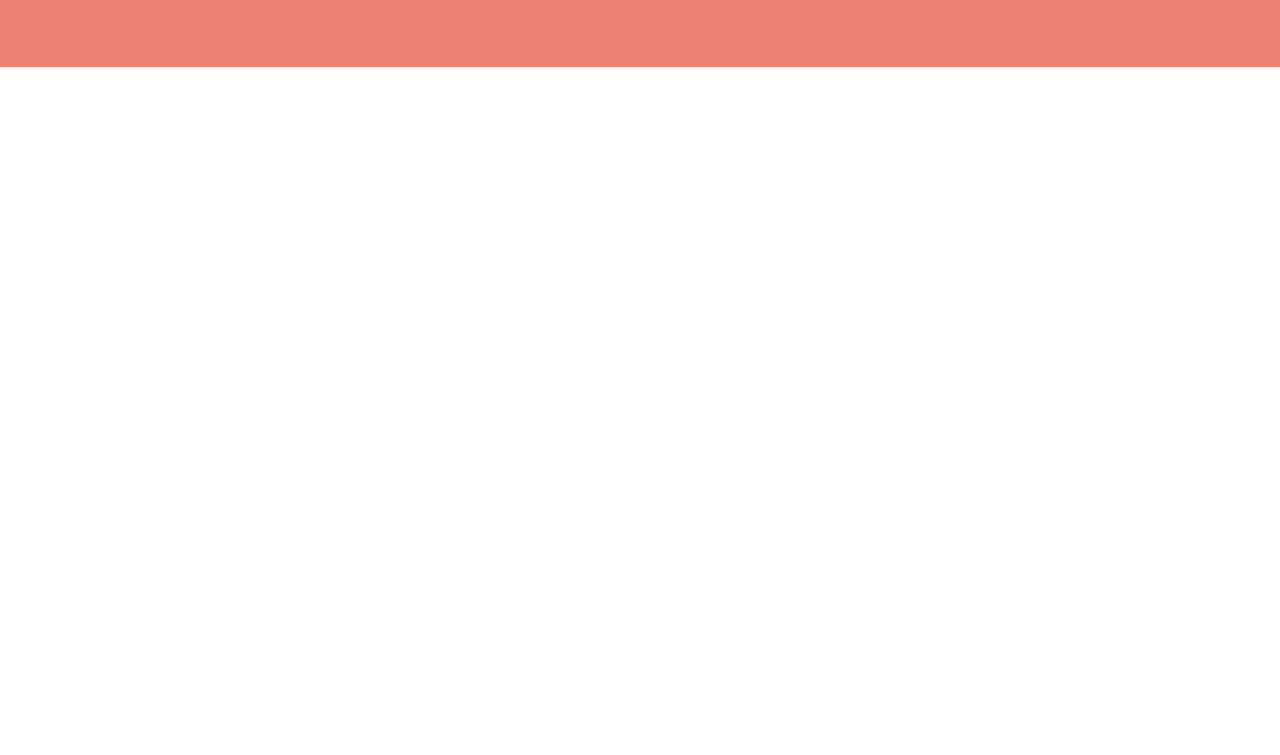
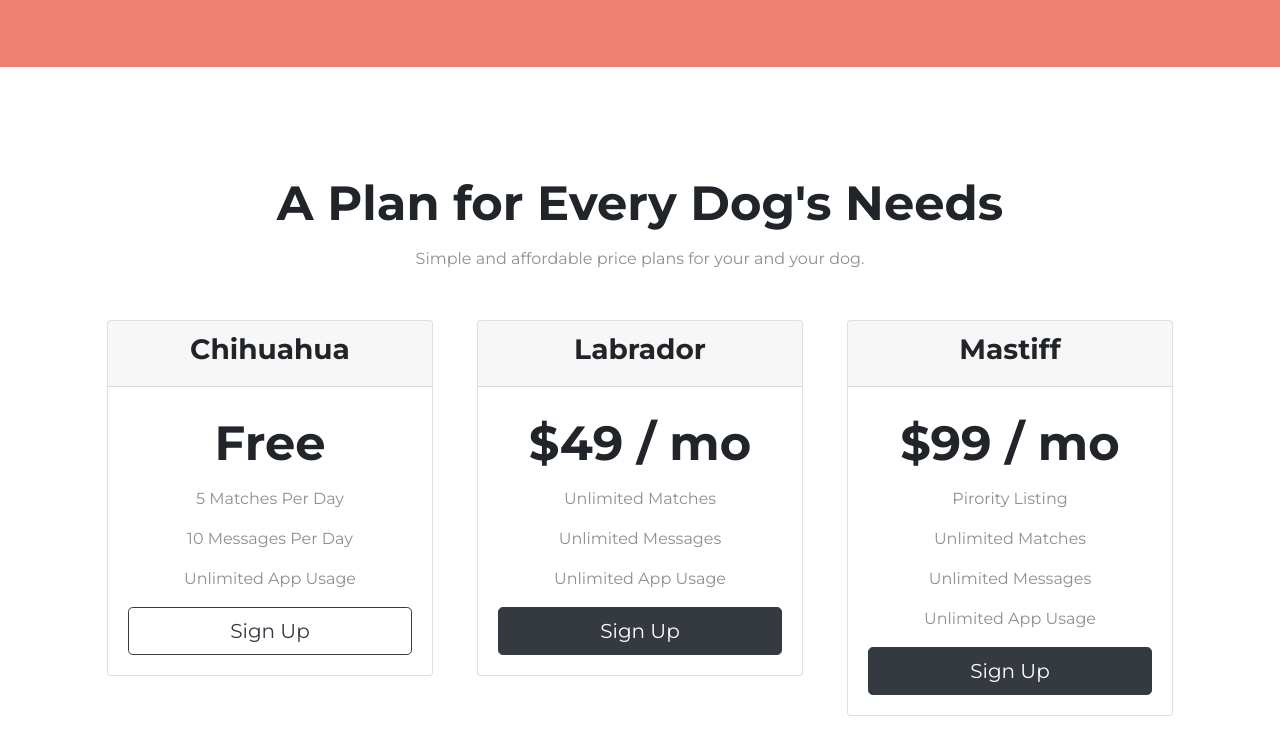
Before and after one commit to Orunov-Sultan/bootstrap.loc, a plain HTML site: page index.html in a window 1280 px wide. Shown: the part 1911-2666 px from the top of the page. Before the commit the page ends 1978 px from the top, so only its background shows below. Drawn offline with nearby package versions, Linux system fonts and the light colour scheme.

Commit message:
Добавил секцию 'pricing' с карточками

```diff
--- a/css/style.css
+++ b/css/style.css
@@ -111,3 +111,14 @@ p {
     width: 15%;
     margin: 20px 20px 50px;
 }
+
+/*Pricing Section*/
+
+#pricing {
+    padding: 100px;
+    text-align: center;
+}
+
+.pricing-column {
+    padding: 3% 2%;
+}
--- a/index.html
+++ b/index.html
@@ -110,6 +110,64 @@
     <img class="press-logo" src="images/mashable.png" alt="mashable-logo">
 
 </section>
+
+<!-- Pricing -->
+
+<section id="pricing">
+
+    <h2>A Plan for Every Dog's Needs</h2>
+    <p>Simple and affordable price plans for your and your dog.</p>
+
+    <dib class="row">
+        <div class="pricing-column col-lg-4 col-md-6">
+            <div class="card">
+                <div class="card-header">
+                    <h3>Chihuahua</h3>
+                </div>
+                <div class="card-body">
+                    <h2>Free</h2>
+                    <p>5 Matches Per Day</p>
+                    <p>10 Messages Per Day</p>
+                    <p>Unlimited App Usage</p>
+                    <button class="btn btn-lg btn-block btn-outline-dark" type="button">Sign Up</button>
+                </div>
+            </div>
+        </div>
+
+        <dib class="pricing-column col-lg-4 col-md-6">
+            <div class="card">
+                <div class="card-header">
+                    <h3>Labrador</h3>
+                </div>
+                <div class="card-body">
+                    <h2>$49 / mo</h2>
+                    <p>Unlimited Matches</p>
+                    <p>Unlimited Messages</p>
+                    <p>Unlimited App Usage</p>
+                    <button class="btn btn-lg btn-block btn-dark" type="button">Sign Up</button>
+
+                </div>
+            </div>
+        </dib>
+
+        <div class="pricing-column col-lg-4">
+            <div class="card">
+                <div class="card-header">
+                    <h3>Mastiff</h3>
+                </div>
+                <div class="card-body">
+                    <h2>$99 / mo</h2>
+                    <p>Pirority Listing</p>
+                    <p>Unlimited Matches</p>
+                    <p>Unlimited Messages</p>
+                    <p>Unlimited App Usage</p>
+                    <button class="btn btn-lg btn-block btn-dark" type="button">Sign Up</button>
+                </div>
+            </div>
+        </div>
+
+</dib>
+</section>
 <!--Font awesome-->
 <script defer src="https://use.fontawesome.com/releases/v5.0.7/js/all.js"></script>
 <!--Bootstrap scripts-->
```
